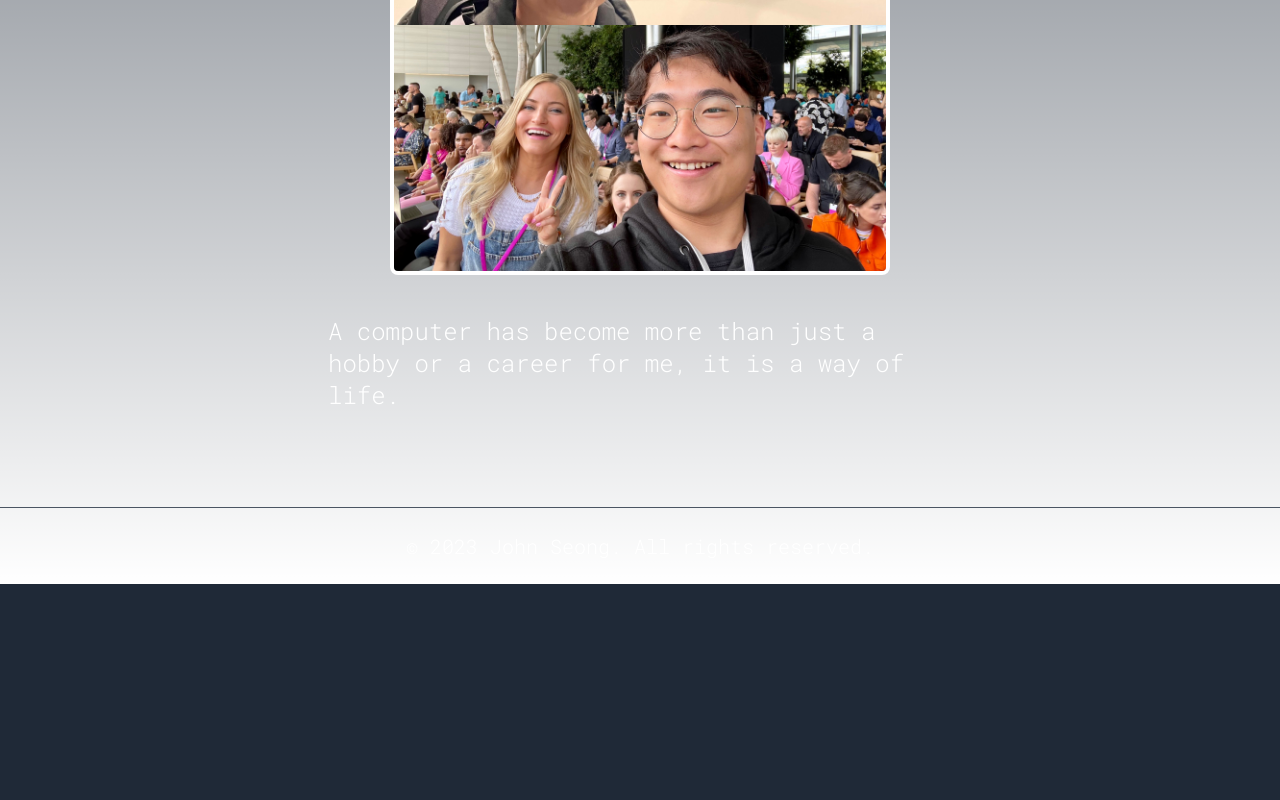
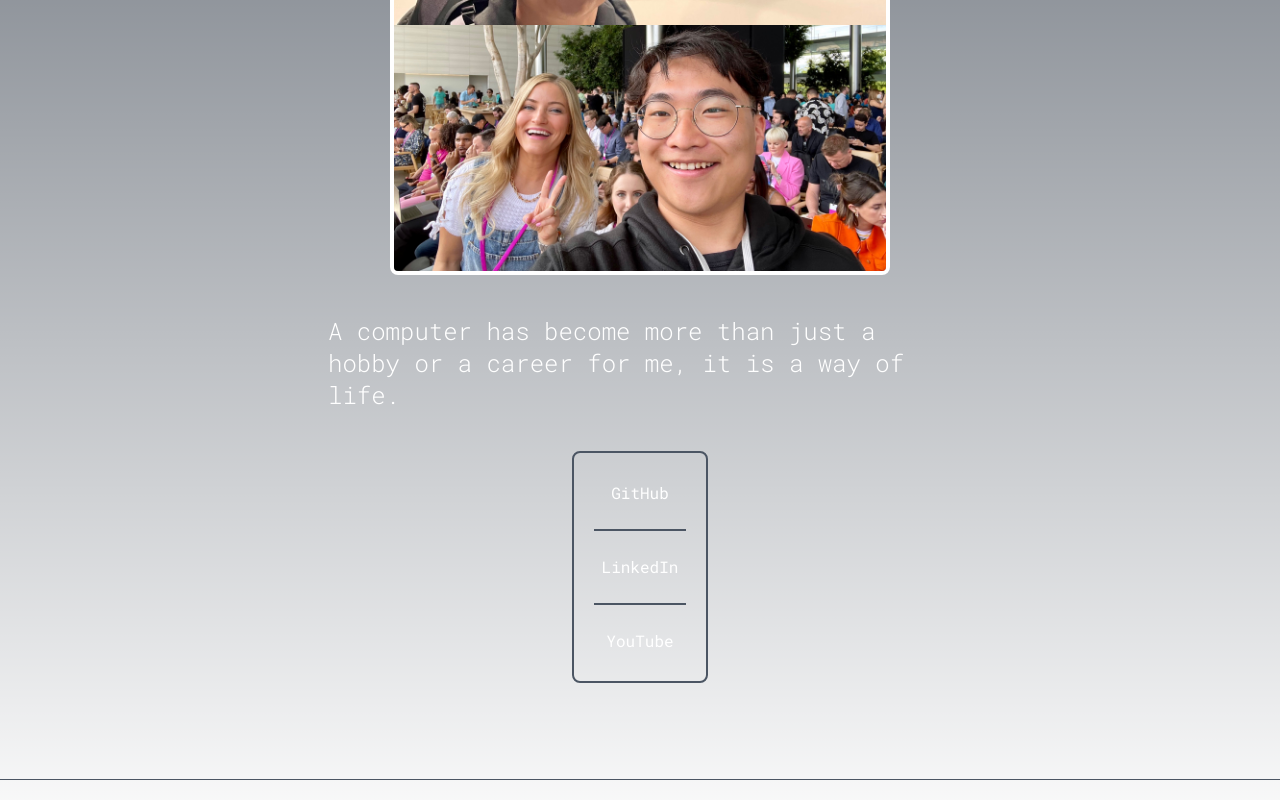
Before and after one commit to wonmor/johnS-web, a Next.js app: page / in a window 1280 px wide. Shown: the part 886-1686 px from the top of the page. Before the commit the page ends 1470 px from the top, so only its background shows below. Built offline with nearby package versions, Linux system fonts and the light colour scheme.

Commit message:
Update page.tsx

```diff
--- a/app/page.tsx
+++ b/app/page.tsx
@@ -50,10 +50,29 @@ export default function Portfolio() {
           height={500}
         />
 
-        <p className="text-2xl font-light">
+        <p className="text-2xl font-light mb-10">
           A computer has become more than just a hobby or a career for me, it is
           a way of life.
         </p>
+
+        <div grid-cols-2 className="grid gap-4 text-center border-2 border-gray-600 rounded-lg p-5">
+          <a className="bg-transparent text-white hover:bg-white hover:text-gray-800 rounded-lg p-2" href="https://github.com/wonmor" target="_blank" rel="noopener noreferrer">
+            <span>GitHub</span>
+          </a>
+
+          <div className="border-b-2 border-gray-600"></div>
+
+          <a className="bg-transparent text-white hover:bg-white hover:text-gray-800 rounded-lg p-2" href="https://www.linkedin.com/in/john-seong-9194321a9/" target="_blank" rel="noopener noreferrer">
+            <span>LinkedIn</span>
+          </a>
+
+          <div className="border-b-2 border-gray-600"></div>
+
+          <a className="bg-transparent text-white hover:bg-white hover:text-gray-800 rounded-lg p-2" href="https://www.youtube.com/channel/UC2O-C28dSgDTZcYxv9OX20w" target="_blank" rel="noopener noreferrer">
+            <span>YouTube</span>
+          </a>
+        </div>
+
       </section>
     </div>
   );
```
